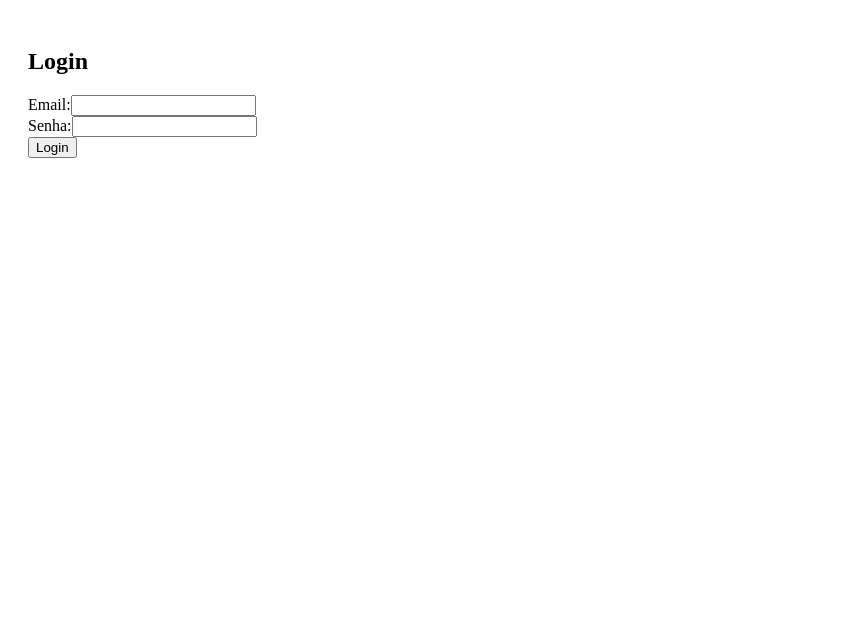
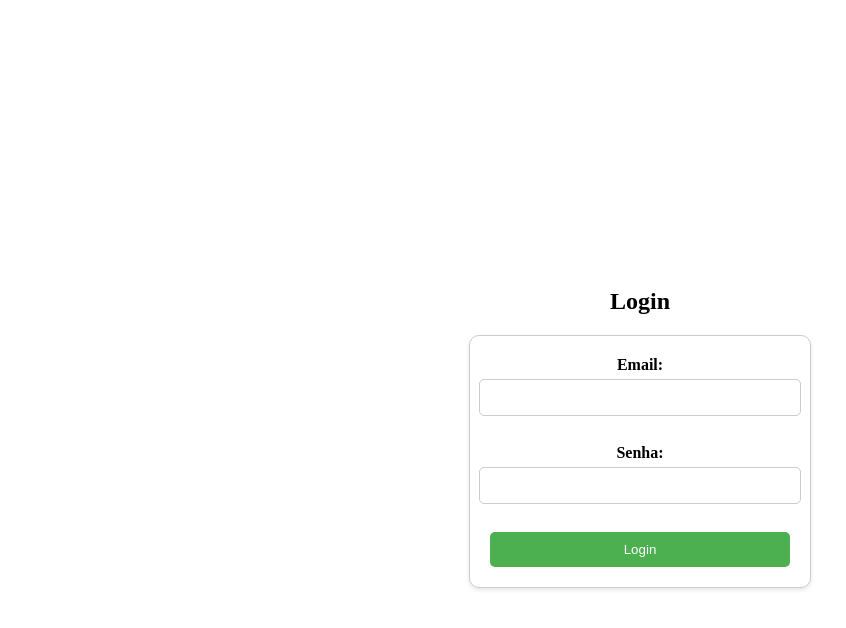
Before and after one commit to WallaceMarinho/CRUD_SO2_Sabha, a React (Create React App) app in the folder frontend/crud-sabha/: page /login in a window 1280 px wide. Shown: the top 628 px of the page, without its empty margins (0-846 px from the left). Built offline with nearby package versions, Linux system fonts and the light colour scheme.

Commit message:
feat: added CSS from login screen

```diff
--- a/frontend/crud-sabha/src/components/Login.tsx
+++ b/frontend/crud-sabha/src/components/Login.tsx
@@ -4,6 +4,7 @@ import React, { useState } from 'react';
 import { useNavigate } from 'react-router-dom'; // Importe useNavigate em vez de useHistory
 import { loginUser } from '../services/authService';
 import api from '../services/api';
+import '../styles/Login.css'; // Importe o CSS
 
 const Login: React.FC = () => {
   const [email, setEmail] = useState('');
@@ -22,14 +23,24 @@ const Login: React.FC = () => {
   };
 
   return (
-    <div>
-      <h2>Login</h2>
-      <form onSubmit={handleSubmit}>
+    <div className="login-container">
+      <h2 className="login-title">Login</h2>
+      <form className="login-form" onSubmit={handleSubmit}>
         <label>Email:</label>
-        <input type="email" value={email} onChange={(e) => setEmail(e.target.value)} required />
+        <input
+          type="email"
+          value={email}
+          onChange={(e) => setEmail(e.target.value)}
+          required
+        />
         <br />
         <label>Senha:</label>
-        <input type="password" value={password} onChange={(e) => setPassword(e.target.value)} required />
+        <input
+          type="password"
+          value={password}
+          onChange={(e) => setPassword(e.target.value)}
+          required
+        />
         <br />
         <button type="submit">Login</button>
       </form>
--- /dev/null
+++ b/frontend/crud-sabha/src/styles/Login.css
@@ -0,0 +1,51 @@
+/* styles/Login.css */
+
+.login-container {
+    display: flex;
+    flex-direction: column;
+    align-items: center;
+    justify-content: center;
+    height: 100vh;
+  }
+
+  .login-form {
+    display: flex;
+    flex-direction: column;
+    align-items: center;
+    width: 300px;
+    padding: 20px;
+    border: 1px solid #ccc;
+    border-radius: 10px;
+    box-shadow: 0 2px 4px rgba(0, 0, 0, 0.1);
+  }
+
+  .login-form label {
+    margin-bottom: 5px;
+    font-weight: bold;
+  }
+
+  .login-form input {
+    width: 100%;
+    padding: 10px;
+    margin-bottom: 10px;
+    border: 1px solid #ccc;
+    border-radius: 5px;
+  }
+
+  .login-form button {
+    width: 100%;
+    padding: 10px;
+    background-color: #4CAF50;
+    color: white;
+    border: none;
+    border-radius: 5px;
+    cursor: pointer;
+  }
+
+  .login-form button:hover {
+    background-color: #45a049;
+  }
+
+  .login-title {
+    margin-bottom: 20px;
+  }
```
